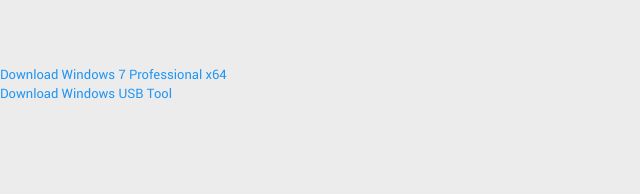
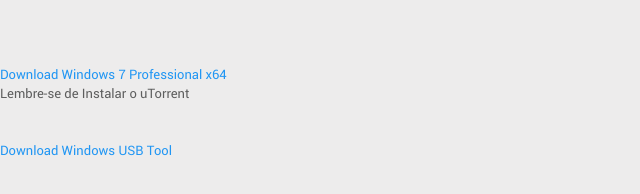
Before and after one commit to suporte-projet/suporte-projet.github.io, a plain HTML site: page temporario/index.html in a window 1280 px wide. Shown: the whole page, without its empty margins (0-640 px from the left). Drawn offline with Linux system fonts and the light colour scheme; files that its build step writes are made by us from their sources; files whose address does not match are found by name.

Commit message:
New comment page temporary

```diff
--- a/temporario/index.html
+++ b/temporario/index.html
@@ -19,6 +19,7 @@
 </head>
 <body>
     <a href="magnet:?xt=urn:btih:22B5C7DC5F1863B301279AA6F30597949A14119E&amp;dn=pt_windows_7_professional_with_sp1_x64_dvd_u_676950-THEPIRATEGRATIS.COM.iso&amp;tr=udp%3a%2f%2ftracker.openbittorrent.com%3a80%2fannounce&amp;tr=udp%3a%2f%2ftracker.publicbt.com%3a80%2fannounce&amp;tr=udp%3a%2f%2ftracker.ccc.de%3a80%2fannounce">Download Windows 7 Professional x64</a>
+    <p>Lembre-se de Instalar o uTorrent</p>
     <br>
     <a href="http://wudt.codeplex.com/">Download Windows USB Tool</a>
 </body>
```
